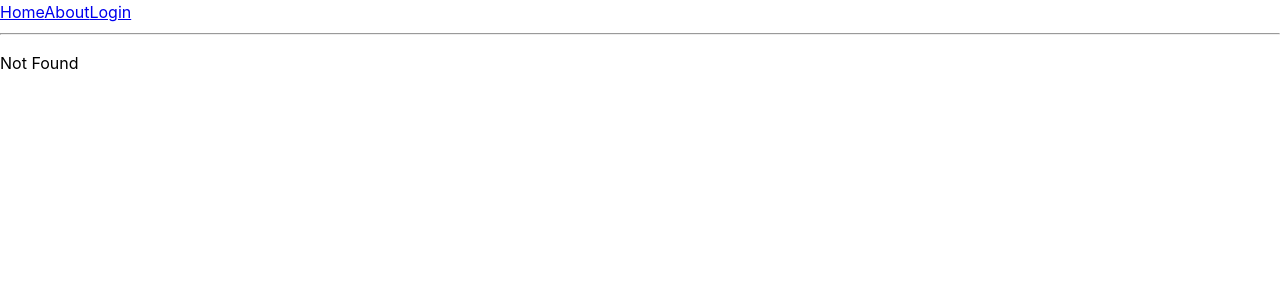
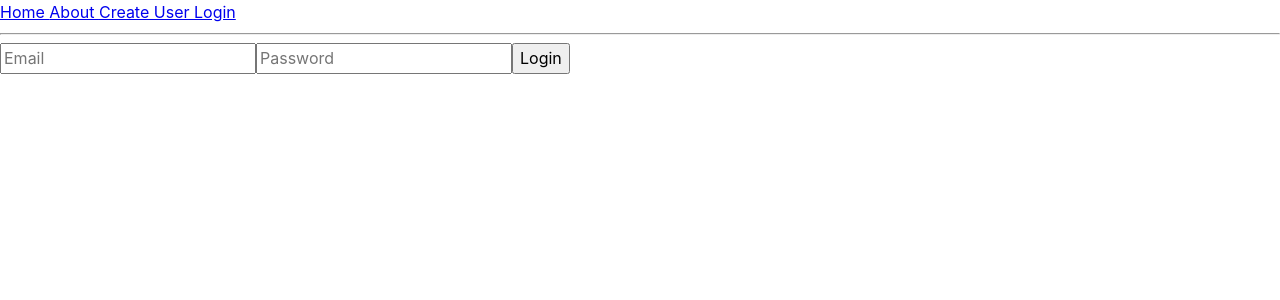
Before and after one commit to toefler/bookingtestv1, a React (Vite) app: page /signin in a window 1280 px wide. Before the commit this address had no page. Shown: the top 300 px of the page. Built offline with nearby package versions, Linux system fonts and the light colour scheme.

Commit message:
DET VIRKER lol

```diff
--- /dev/null
+++ b/src/components/Loginnew.jsx
@@ -0,0 +1,56 @@
+import { useState } from "react";
+import { createClient } from '@supabase/supabase-js';
+
+//DETTE ER LOG IN ""
+
+// Initialize Supabase client
+const supabaseUrl = 'https://tuqfprlolqdwozasturb.supabase.co';
+const supabaseKey = "eyJhbGciOiJIUzI1NiIsInR5cCI6IkpXVCJ9.eyJpc3MiOiJzdXBhYmFzZSIsInJlZiI6InR1cWZwcmxvbHFkd296YXN0dXJiIiwicm9sZSI6ImFub24iLCJpYXQiOjE3MzE1MDI3MzAsImV4cCI6MjA0NzA3ODczMH0.inEWpMbOf50doEUSLz2mBus1FJirlGvDtrBCJdY3rOU";  // For security, avoid exposing this in production
+const supabase = createClient(supabaseUrl, supabaseKey);
+
+function Signin() {
+  const [email, setEmail] = useState("");
+  const [password, setPassword] = useState("");
+
+  async function signInWithEmail() {
+    console.log("sending to supabase", email, password);
+    const { data, error } = await supabase.auth.signInWithPassword({
+      email: email,
+      password: password,
+      options: {
+        emailRedirectTo: 'https://example.com/welcome',
+      },
+    });
+
+    console.log("data", data);
+    console.log("error", error);
+  }
+
+  const handleSignin = (e) => {
+    e.preventDefault();
+    console.log(email, password);
+    signInWithEmail();
+  };
+
+  return (
+    <div>
+      <form onSubmit={handleSignin}>
+        <input
+          type="text"
+          placeholder="Email"
+          value={email}
+          onChange={(e) => setEmail(e.target.value)}
+        />
+        <input
+          type="password"
+          placeholder="Password"
+          value={password}
+          onChange={(e) => setPassword(e.target.value)}
+        />
+        <button type="submit">Login</button>
+      </form>
+    </div>
+  );
+}
+
+export default Signin;
--- a/src/components/Signup.jsx
+++ b/src/components/Signup.jsx
@@ -5,6 +5,7 @@ const supabaseUrl = 'https://tuqfprlolqdwozasturb.supabase.co'
 const supabaseKey = "eyJhbGciOiJIUzI1NiIsInR5cCI6IkpXVCJ9.eyJpc3MiOiJzdXBhYmFzZSIsInJlZiI6InR1cWZwcmxvbHFkd296YXN0dXJiIiwicm9sZSI6ImFub24iLCJpYXQiOjE3MzE1MDI3MzAsImV4cCI6MjA0NzA3ODczMH0.inEWpMbOf50doEUSLz2mBus1FJirlGvDtrBCJdY3rOU";
 const supabase = createClient(supabaseUrl, supabaseKey)
 
+//DETTE ER FOR SIGNUP (CREATE USER)
 
 
 function Signup() {
@@ -29,6 +30,7 @@ function Signup() {
     e.preventDefault(); // Prevents form from refreshing the page
     console.log(email, password);
     // Here you can add async logic for signup (like sending data to a server)
+    signUpNewUser()
   };
 
   return (
@@ -36,7 +38,7 @@ function Signup() {
       <form onSubmit={handleSignup}>
         <input type="text" placeholder="Email" value={email} onChange={(e) => setEmail(e.target.value)}/>
         <input type="password" placeholder="Password" value={password} onChange={(e) => setPassword(e.target.value)}/>
-        <button type="submit">Signup</button>
+        <button type="submit">Create User</button>
       </form>
     </div>
   );
--- a/src/routeTree.gen.ts
+++ b/src/routeTree.gen.ts
@@ -16,11 +16,18 @@ import { Route as rootRoute } from './routes/__root'
 
 // Create Virtual Routes
 
+const SigninLazyImport = createFileRoute('/signin')()
 const LoginLazyImport = createFileRoute('/login')()
 const AboutLazyImport = createFileRoute('/about')()
 const IndexLazyImport = createFileRoute('/')()
 
 // Create/Update Routes
+
+const SigninLazyRoute = SigninLazyImport.update({
+  id: '/signin',
+  path: '/signin',
+  getParentRoute: () => rootRoute,
+} as any).lazy(() => import('./routes/signin.lazy').then((d) => d.Route))
 
 const LoginLazyRoute = LoginLazyImport.update({
   id: '/login',
@@ -65,6 +72,13 @@ declare module '@tanstack/react-router' {
       preLoaderRoute: typeof LoginLazyImport
       parentRoute: typeof rootRoute
     }
+    '/signin': {
+      id: '/signin'
+      path: '/signin'
+      fullPath: '/signin'
+      preLoaderRoute: typeof SigninLazyImport
+      parentRoute: typeof rootRoute
+    }
   }
 }
 
@@ -74,12 +88,14 @@ export interface FileRoutesByFullPath {
   '/': typeof IndexLazyRoute
   '/about': typeof AboutLazyRoute
   '/login': typeof LoginLazyRoute
+  '/signin': typeof SigninLazyRoute
 }
 
 export interface FileRoutesByTo {
   '/': typeof IndexLazyRoute
   '/about': typeof AboutLazyRoute
   '/login': typeof LoginLazyRoute
+  '/signin': typeof SigninLazyRoute
 }
 
 export interface FileRoutesById {
@@ -87,14 +103,15 @@ export interface FileRoutesById {
   '/': typeof IndexLazyRoute
   '/about': typeof AboutLazyRoute
   '/login': typeof LoginLazyRoute
+  '/signin': typeof SigninLazyRoute
 }
 
 export interface FileRouteTypes {
   fileRoutesByFullPath: FileRoutesByFullPath
-  fullPaths: '/' | '/about' | '/login'
+  fullPaths: '/' | '/about' | '/login' | '/signin'
   fileRoutesByTo: FileRoutesByTo
-  to: '/' | '/about' | '/login'
-  id: '__root__' | '/' | '/about' | '/login'
+  to: '/' | '/about' | '/login' | '/signin'
+  id: '__root__' | '/' | '/about' | '/login' | '/signin'
   fileRoutesById: FileRoutesById
 }
 
@@ -102,12 +119,14 @@ export interface RootRouteChildren {
   IndexLazyRoute: typeof IndexLazyRoute
   AboutLazyRoute: typeof AboutLazyRoute
   LoginLazyRoute: typeof LoginLazyRoute
+  SigninLazyRoute: typeof SigninLazyRoute
 }
 
 const rootRouteChildren: RootRouteChildren = {
   IndexLazyRoute: IndexLazyRoute,
   AboutLazyRoute: AboutLazyRoute,
   LoginLazyRoute: LoginLazyRoute,
+  SigninLazyRoute: SigninLazyRoute,
 }
 
 export const routeTree = rootRoute
@@ -122,7 +141,8 @@ export const routeTree = rootRoute
       "children": [
         "/",
         "/about",
-        "/login"
+        "/login",
+        "/signin"
       ]
     },
     "/": {
@@ -133,6 +153,9 @@ export const routeTree = rootRoute
     },
     "/login": {
       "filePath": "login.lazy.jsx"
+    },
+    "/signin": {
+      "filePath": "signin.lazy.jsx"
     }
   }
 }
--- a/src/routes/__root.tsx
+++ b/src/routes/__root.tsx
@@ -18,9 +18,11 @@ function RootRouteWithLayout() {
   return (
     <>
       <div>
-        <Link to="/">Home</Link>
-        <Link to="/about">About</Link>
-        <Link to="/login">Login</Link>
+        <Link to="/">Home  </Link>
+        <Link to="/about">About  </Link>
+        <Link to="/login">Create User  </Link>
+        <Link to="/signin">Login  </Link>
+
       </div>
       <hr />
       <Outlet />
--- /dev/null
+++ b/src/routes/signin.lazy.jsx
@@ -0,0 +1,17 @@
+import { lazy } from "react";
+import { createLazyFileRoute } from "@tanstack/react-router";
+
+// Lazy load the Signin component
+const Signin = lazy(() => import("../components/Loginnew"));
+
+export const Route = createLazyFileRoute("/signin")({
+  component: RouteComponent,
+});
+
+function RouteComponent() {
+  return (
+    <div>
+      <Signin />
+    </div>
+  );
+}
```
